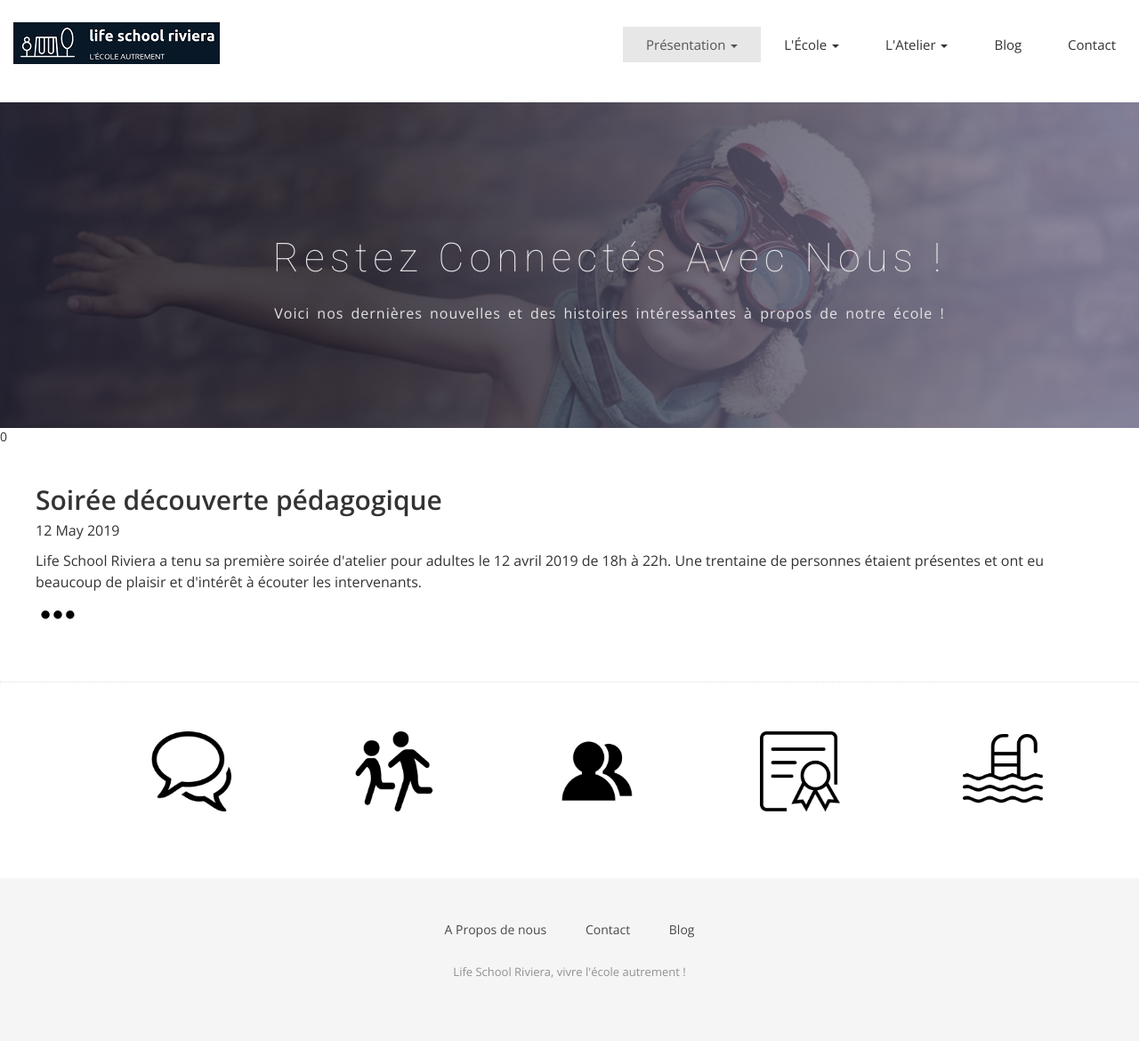
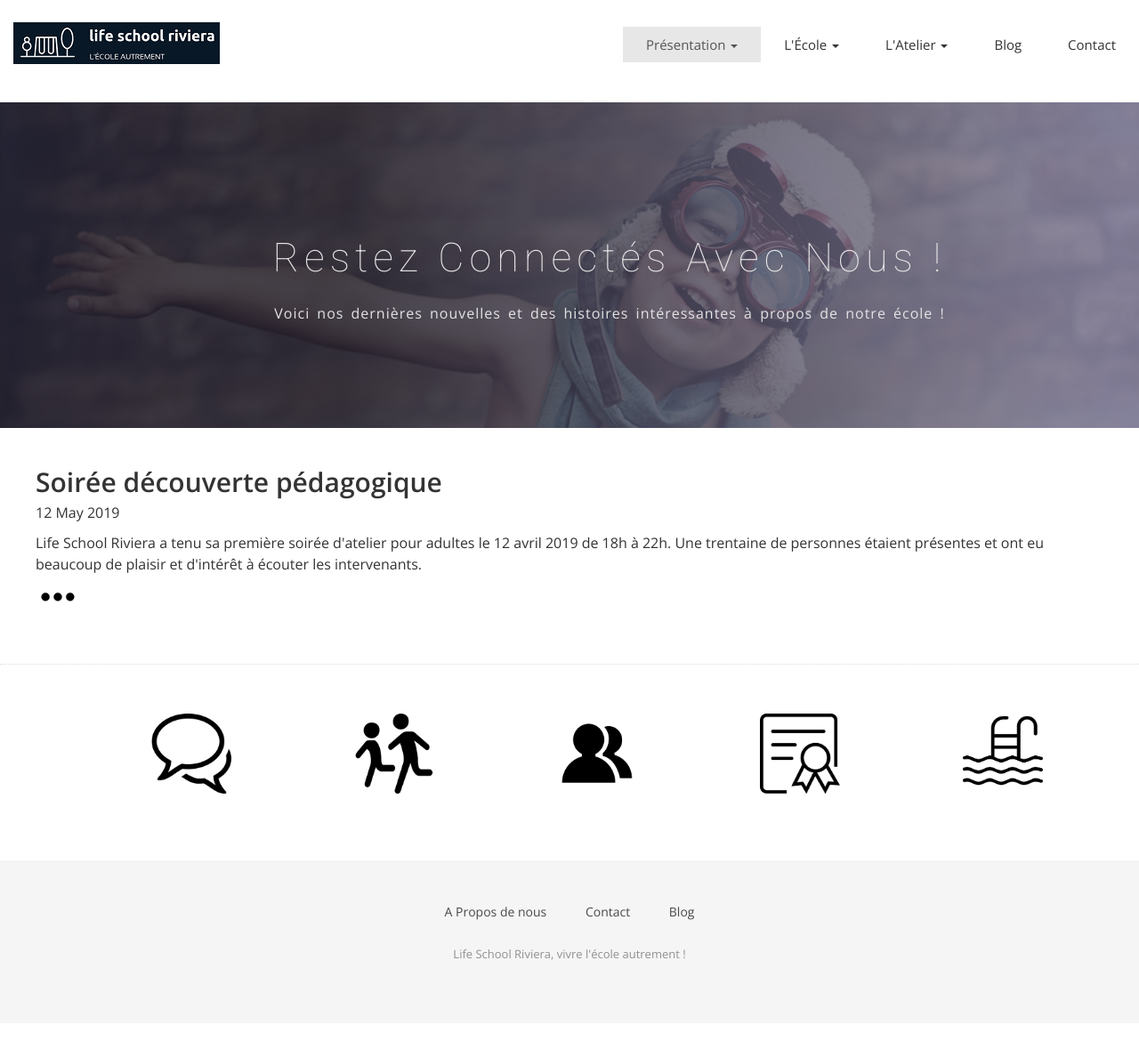
Before and after one commit to midjoule/lifeschool, a Jekyll site: the page built from blog.html, in a window 1280 px wide. Shown: the whole page at 89% size. Built offline with Jekyll 4.4.1, drawn with Linux system fonts in a browser that asks for light colours; nearby versions of some CDN libraries; some web fonts are replaced.

Commit message:
Update blog.html

```diff
--- a/blog.html
+++ b/blog.html
@@ -18,7 +18,7 @@
 </section>
 {% assign i = 0 %}
 {% for post in site.posts %}
-{% increment i %}
+{% assign i = i + 1 %}
 <div class="post-area">
   <a href="{{ post.url | prepend: site.baseurl }}" class="bold">{{ post.title }}</a>
   <p class="post-date">{{ post.date | date_to_long_string }}</p>
```
